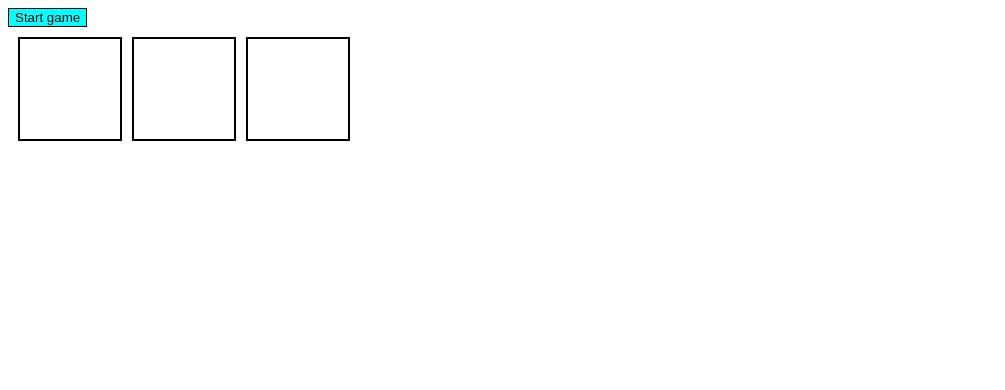
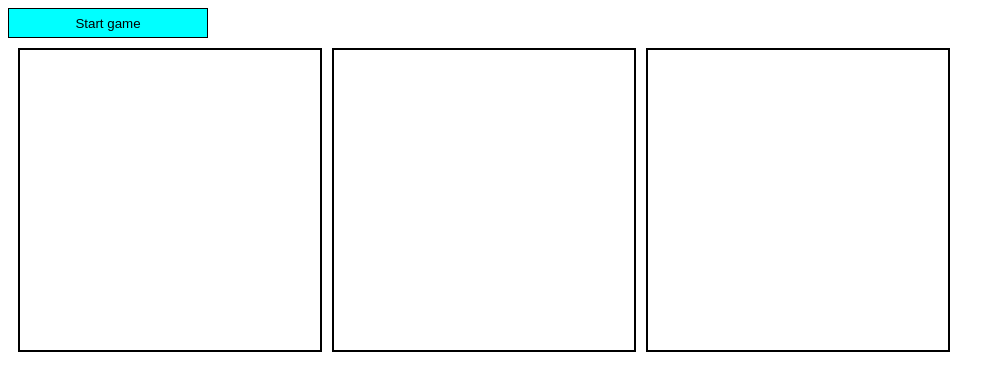
Before and after one commit to LinaHnidenko/game_2, a plain HTML site: page index.html in a window 1280 px wide. Shown: the whole page, without its empty margins (0-1005 px from the left). Drawn offline with Linux system fonts and the light colour scheme; some packages are replaced by stand-ins of ours; a script that the page names is missing.

Commit message:
changed css

```diff
--- a/css/styles.css
+++ b/css/styles.css
@@ -6,12 +6,14 @@
 
 .item {
   border: 2px solid;
-  width: 100px;
-  height: 100px;
-  font-size: 80px;
+  width: 300px;
+  height: 300px;
+  font-size: 200px;
   text-align: center;
 }
 .js-start {
   background-color: aqua;
   border: 1px solid;
+  width: 200px;
+  height: 30px;
 }
--- a/package.json
+++ /dev/null
@@ -1,5 +0,0 @@
-{
-  "dependencies": {
-    "basiclightbox": "^5.0.4"
-  }
-}
```
Also changed, not shown: 2 other files.
